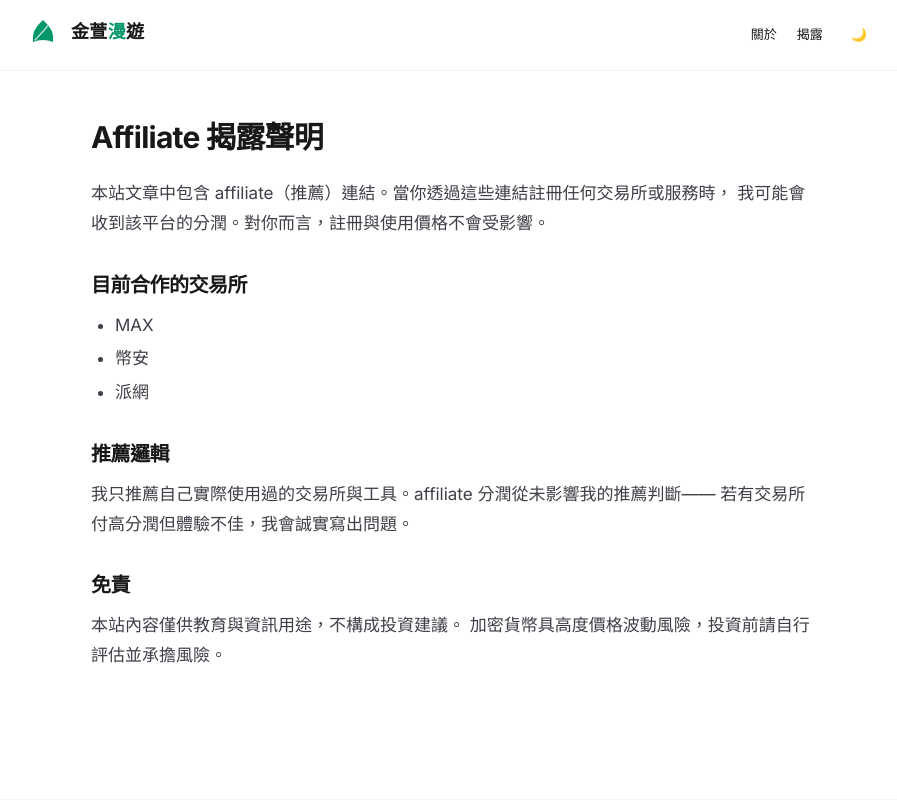
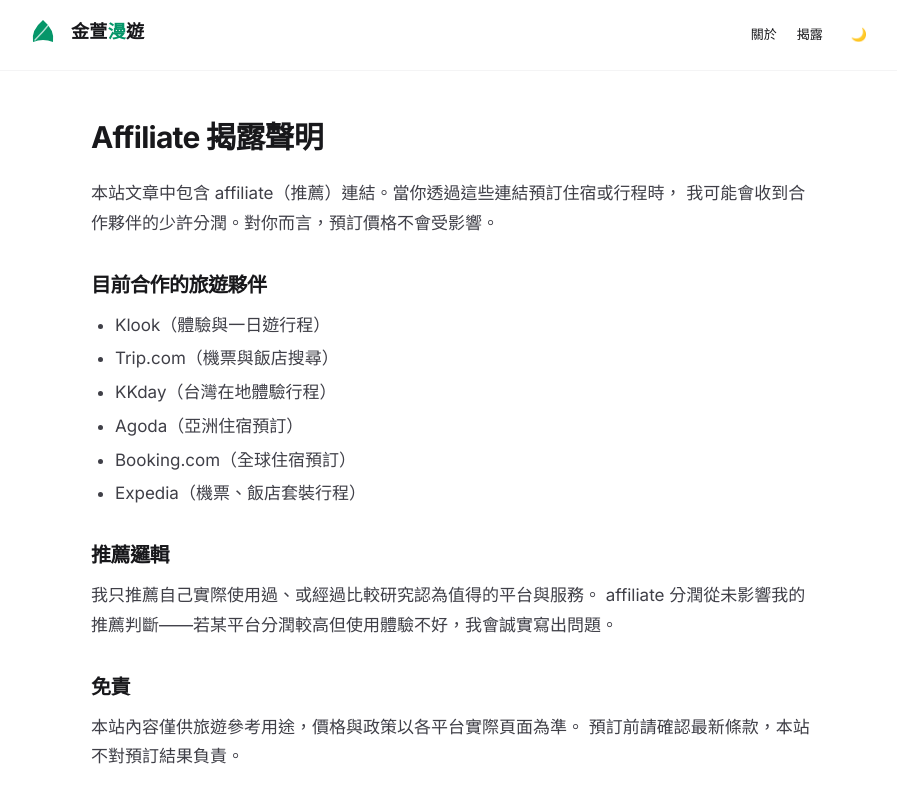
Before and after one commit to th005151/jinxuan-roam, a Next.js app: page /disclosure in a window 1280 px wide. Shown: the top 800 px of the page, without its empty margins (189-1086 px from the left). Built offline with nearby package versions, Linux system fonts and the light colour scheme; no server answers.

Commit message:
copy(D4): rewrite disclosure page — swap exchange list for travel partner list
Co-Authored-By: Claude Sonnet 4.6 <noreply@anthropic.com>

```diff
--- a/app/disclosure/page.tsx
+++ b/app/disclosure/page.tsx
@@ -2,7 +2,7 @@ import type { Metadata } from "next";
 
 export const metadata: Metadata = {
   title: "Affiliate 揭露聲明",
-  description: "本站使用 affiliate 連結。本頁說明合作交易所、分潤關係，以及推薦邏輯。",
+  description: "本站使用 affiliate 連結。本頁說明合作旅遊夥伴、分潤關係，以及推薦邏輯。",
 };
 
 export default function DisclosurePage() {
@@ -10,24 +10,27 @@ export default function DisclosurePage() {
     <article className="mx-auto max-w-3xl px-6 py-12">
       <h1 className="mb-6 text-3xl font-bold tracking-tight text-zinc-900 dark:text-zinc-50">Affiliate 揭露聲明</h1>
       <p className="text-[17px] leading-[1.75] text-zinc-700 dark:text-zinc-300">
-        本站文章中包含 affiliate（推薦）連結。當你透過這些連結註冊任何交易所或服務時，
-        我可能會收到該平台的分潤。對你而言，註冊與使用價格不會受影響。
+        本站文章中包含 affiliate（推薦）連結。當你透過這些連結預訂住宿或行程時，
+        我可能會收到合作夥伴的少許分潤。對你而言，預訂價格不會受影響。
       </p>
-      <h2 className="mt-8 mb-3 text-xl font-bold tracking-tight text-zinc-900 dark:text-zinc-50">目前合作的交易所</h2>
+      <h2 className="mt-8 mb-3 text-xl font-bold tracking-tight text-zinc-900 dark:text-zinc-50">目前合作的旅遊夥伴</h2>
       <ul className="ml-6 list-disc space-y-1 text-[17px] leading-[1.75] text-zinc-700 dark:text-zinc-300">
-        <li>MAX</li>
-        <li>幣安</li>
-        <li>派網</li>
+        <li>Klook（體驗與一日遊行程）</li>
+        <li>Trip.com（機票與飯店搜尋）</li>
+        <li>KKday（台灣在地體驗行程）</li>
+        <li>Agoda（亞洲住宿預訂）</li>
+        <li>Booking.com（全球住宿預訂）</li>
+        <li>Expedia（機票、飯店套裝行程）</li>
       </ul>
       <h2 className="mt-8 mb-3 text-xl font-bold tracking-tight text-zinc-900 dark:text-zinc-50">推薦邏輯</h2>
       <p className="text-[17px] leading-[1.75] text-zinc-700 dark:text-zinc-300">
-        我只推薦自己實際使用過的交易所與工具。affiliate 分潤從未影響我的推薦判斷——
-        若有交易所付高分潤但體驗不佳，我會誠實寫出問題。
+        我只推薦自己實際使用過、或經過比較研究認為值得的平台與服務。
+        affiliate 分潤從未影響我的推薦判斷——若某平台分潤較高但使用體驗不好，我會誠實寫出問題。
       </p>
       <h2 className="mt-8 mb-3 text-xl font-bold tracking-tight text-zinc-900 dark:text-zinc-50">免責</h2>
       <p className="text-[17px] leading-[1.75] text-zinc-700 dark:text-zinc-300">
-        本站內容僅供教育與資訊用途，不構成投資建議。
-        加密貨幣具高度價格波動風險，投資前請自行評估並承擔風險。
+        本站內容僅供旅遊參考用途，價格與政策以各平台實際頁面為準。
+        預訂前請確認最新條款，本站不對預訂結果負責。
       </p>
     </article>
   );
```
